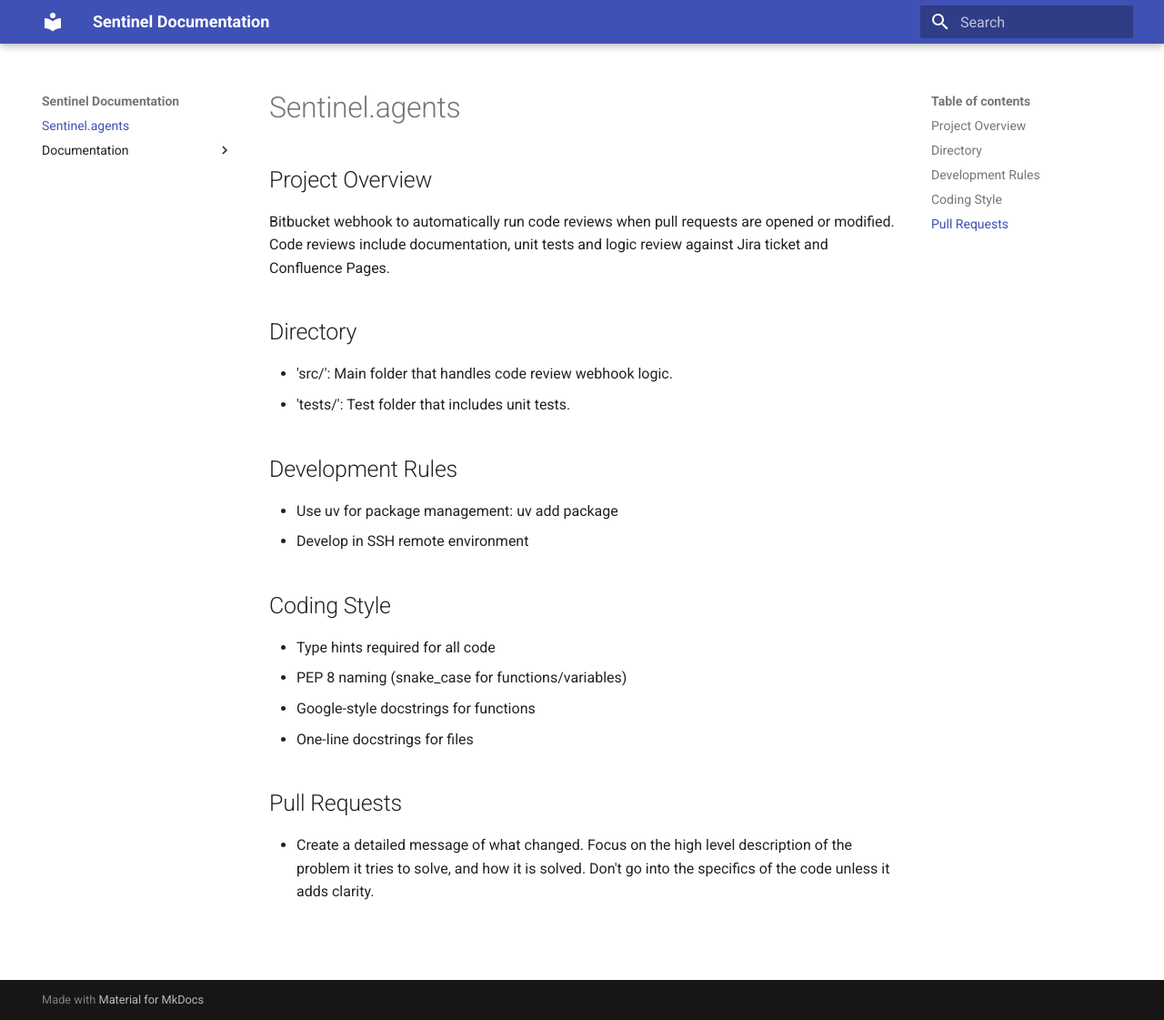
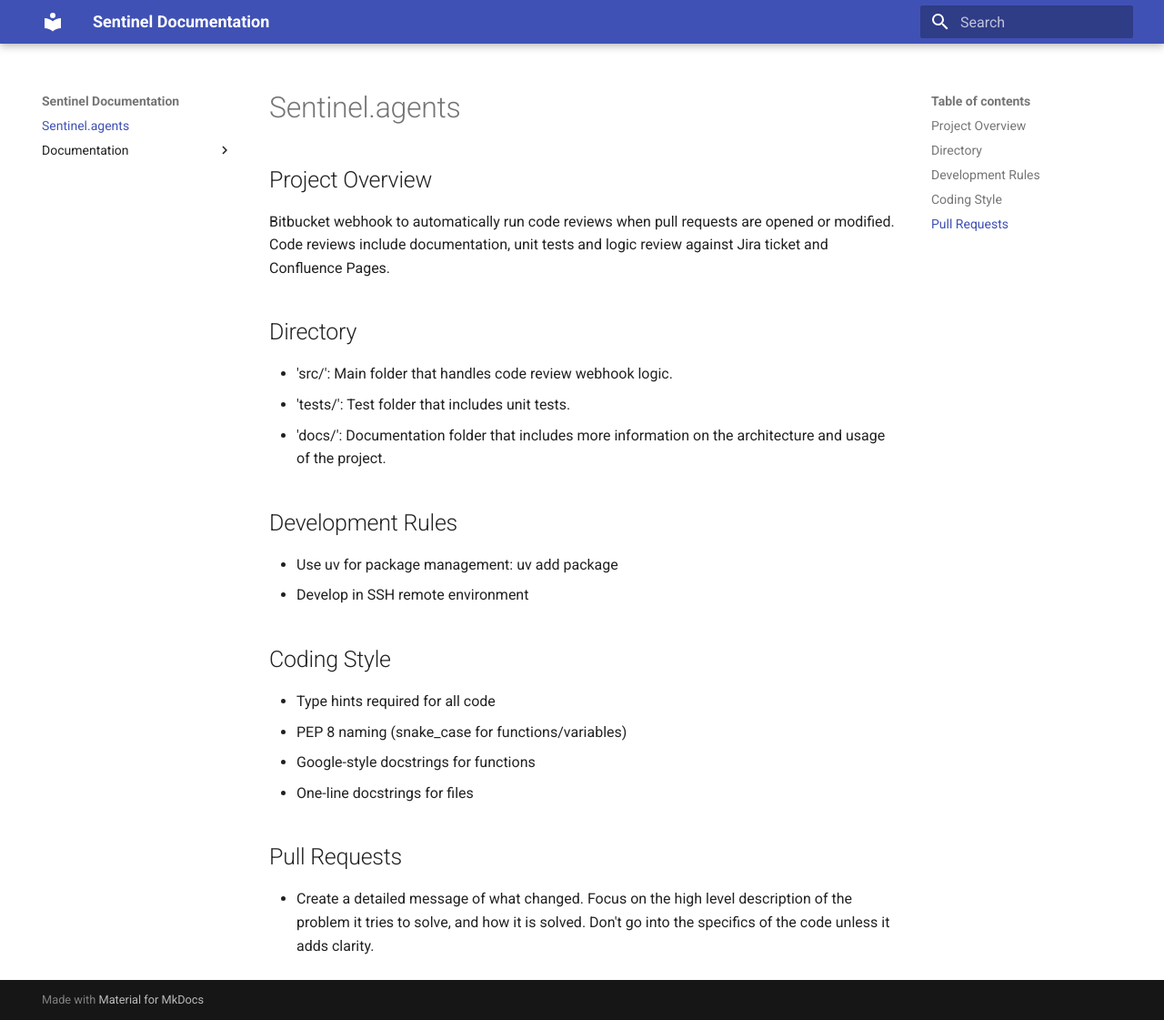
Before and after one commit to liw3n/bitbucket-code-review-agent, an MkDocs documentation site: the page built from docs/sentinel.agents.md, in a window 1280 px wide and 1121 px high. Shown: the whole window at 91% size. Built offline with MkDocs 1.6.1 and Material for MkDocs 9.7.7, drawn with Linux system fonts in a browser that asks for light colours.

Commit message:
update docs files

```diff
--- a/docs/sentinel.agents.md
+++ b/docs/sentinel.agents.md
@@ -4,6 +4,7 @@ Bitbucket webhook to automatically run code reviews when pull requests are opene
 ## Directory
 - 'src/': Main folder that handles code review webhook logic.
 - 'tests/': Test folder that includes unit tests.
+- 'docs/': Documentation folder that includes more information on the architecture and usage of the project.
 
 ## Development Rules
 - Use uv for package management: uv add package
```
Also changed, not shown: README.md (+2 -2 lines).
